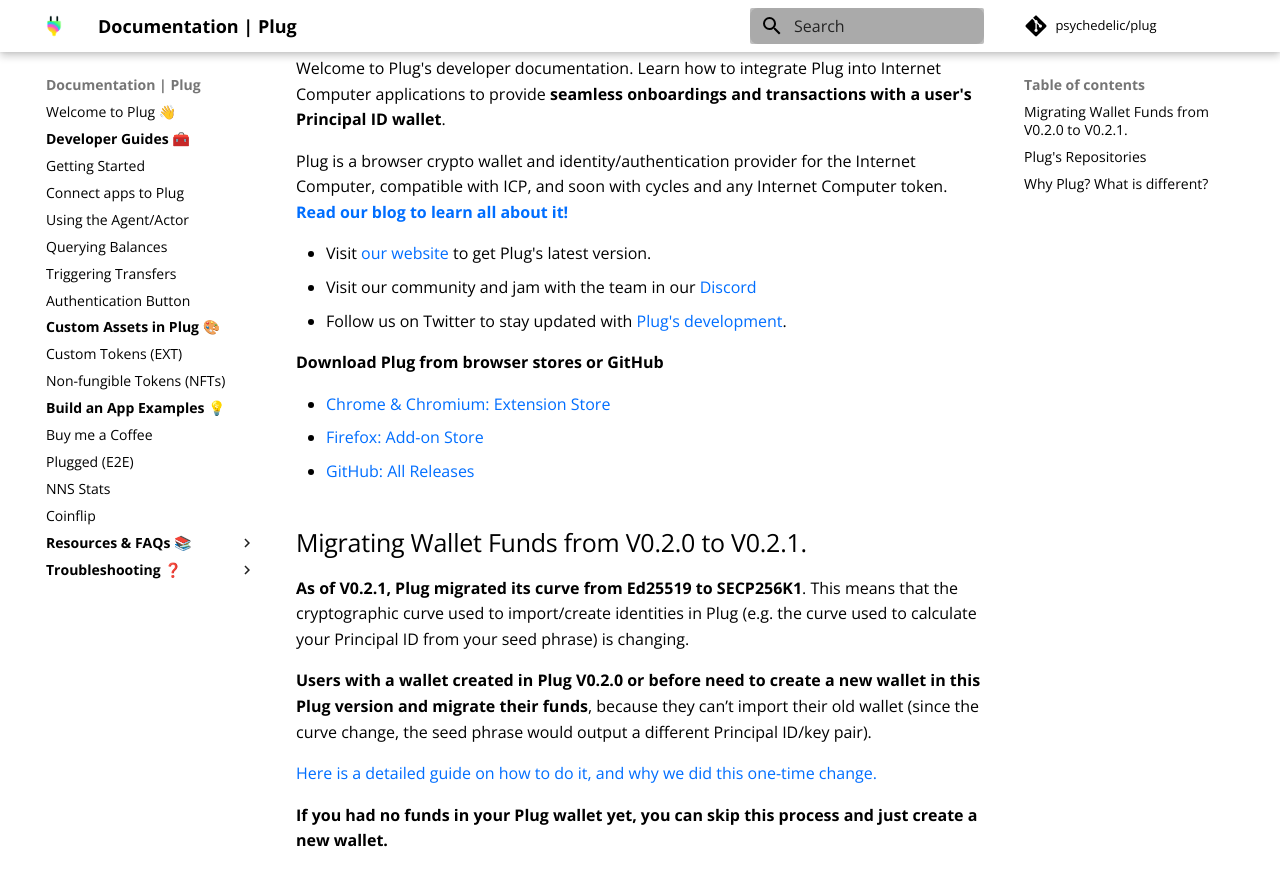
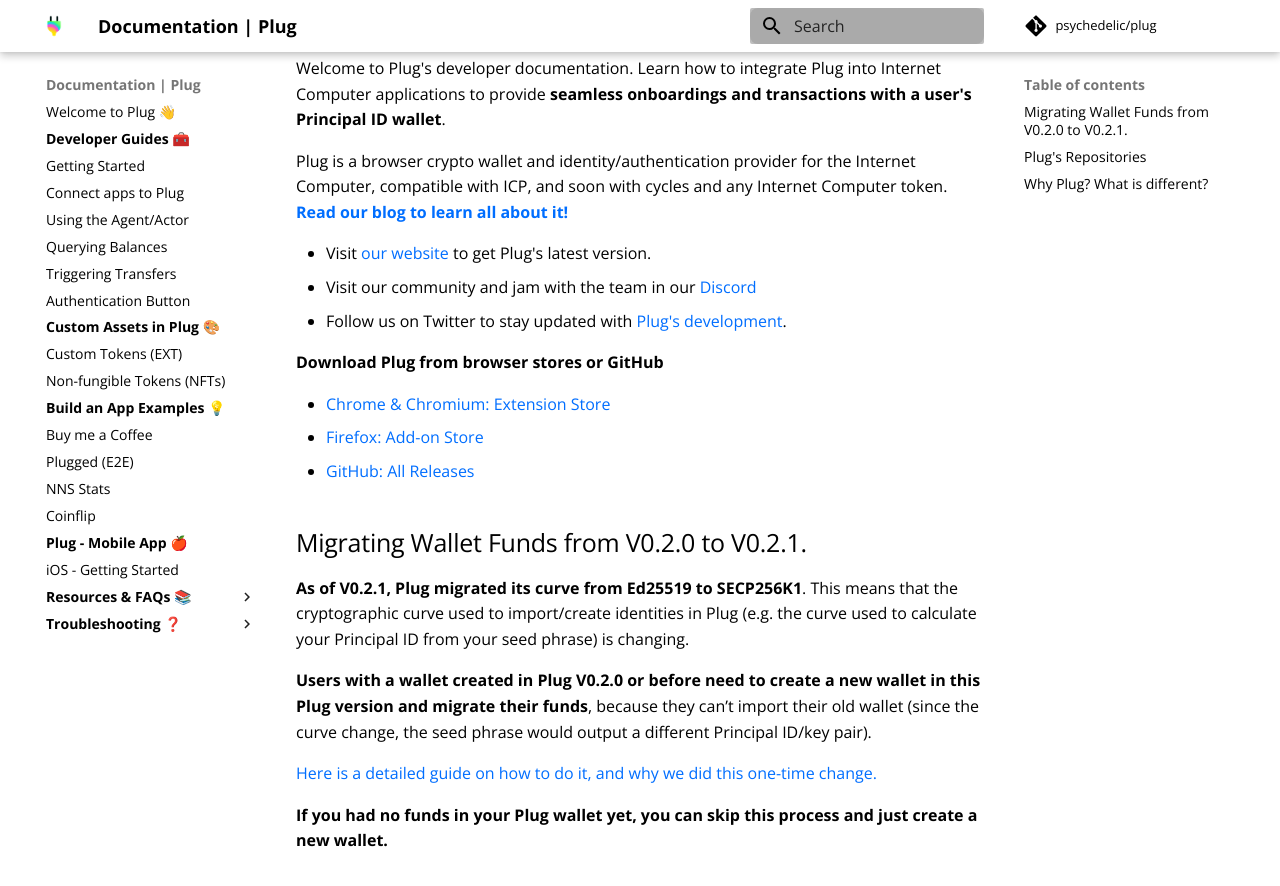
Before and after one commit to Psychedelic/plug-docs, an MkDocs documentation site: the page built from docs/index.md, in a window 1280 px wide and 900 px high, scrolled down 305 px. Shown: the top 886 px of the window. Built offline with MkDocs 1.6.1 and Material for MkDocs 9.7.7, drawn with Linux system fonts in a browser that asks for light colours; comment, search, counter and statistics services are not loaded.

Commit message:
Update mkdocs.yml

```diff
--- a/mkdocs.yml
+++ b/mkdocs.yml
@@ -39,6 +39,8 @@
   - Plugged (E2E): build-an-app-examples/build-app-plugged.md
   - NNS Stats: build-an-app-examples/plug-auth-nns.md
   - Coinflip: "https://2ji5m-raaaa-aaaah-aanoa-cai.raw.ic0.app"
+  - <b>Plug - Mobile App</b> 🍎: "#"
+  - iOS - Getting Started: "https://medium.com/@plug_wallet/ee97c5e626fe?source=friends_link&sk=de56708155add03463ce7ab9d3ce6b29"
   - <b>Resources & FAQs </b> 📚:
     - FAQs: resources/faq.md
     - Resource Library: resources/library.md
```
